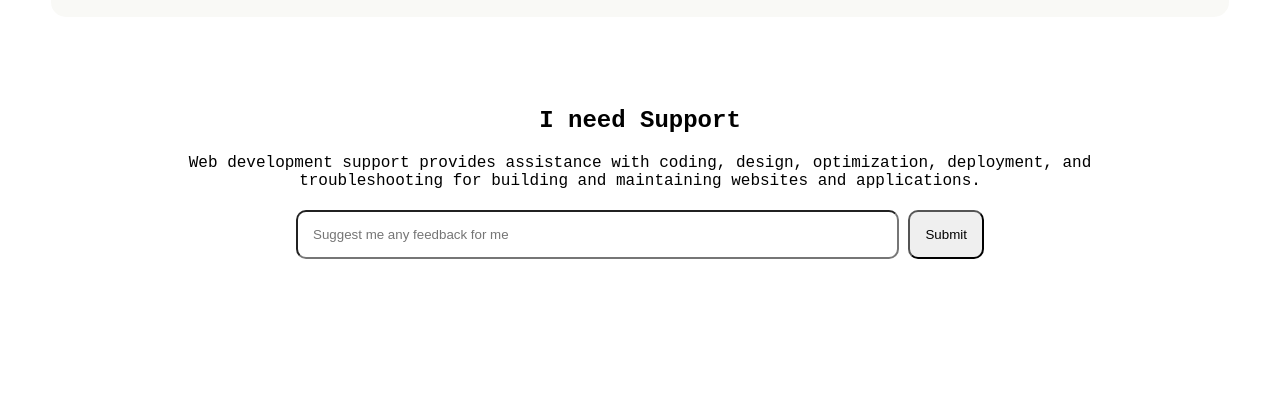
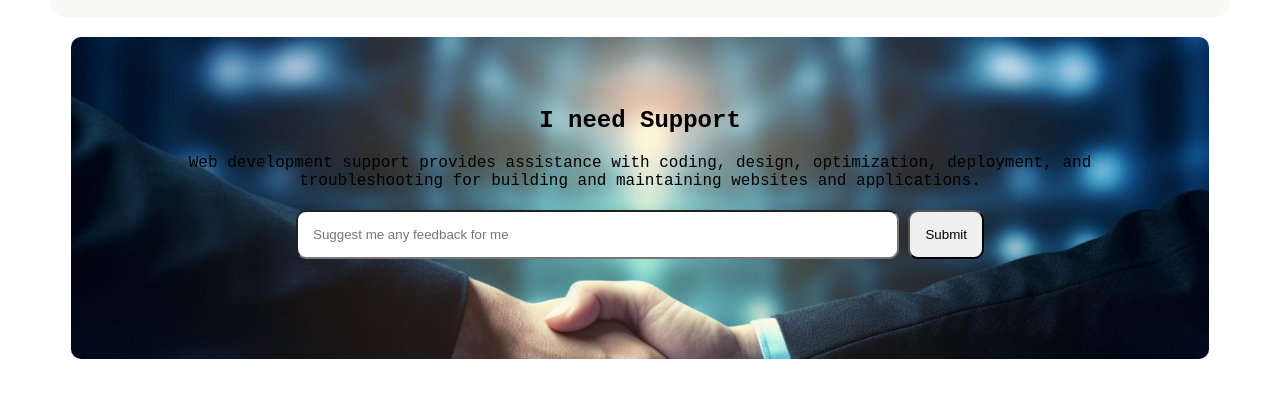
Before and after one commit to akjewel47/Assignment-1-Challenge-Begin, a plain HTML site: page index.html in a window 1280 px wide. Shown: the part 3932-4341 px from the top of the page. Drawn offline with Linux system fonts and the light colour scheme; a web font is replaced by a local one.

Commit message:
added support image

```diff
--- a/style/style.css
+++ b/style/style.css
@@ -247,7 +247,7 @@
 }
 
 .support {
-    background: url('./assets/handshake.jpg');
+    background: url('../assets/handshake.jpg');
     background-repeat: no-repeat;
     background-size: cover;
     width: 90%;
```
